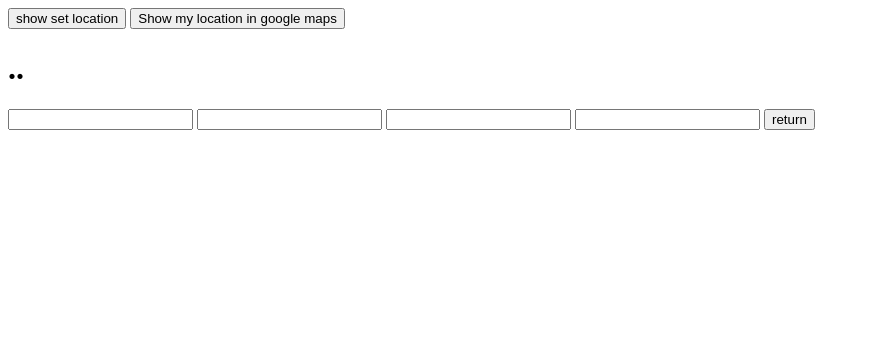
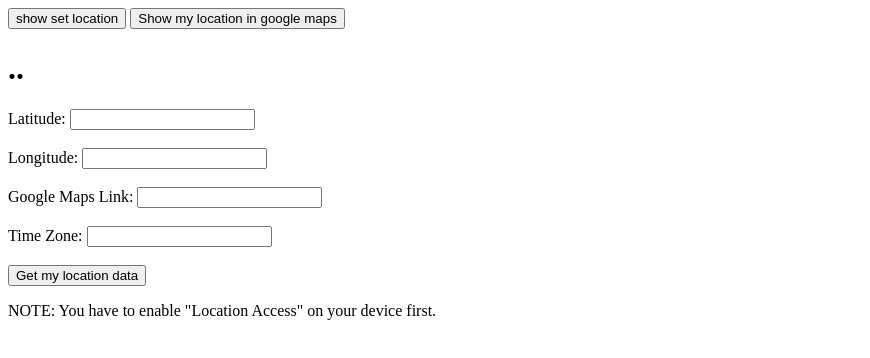
Before and after one commit to iSalma/Show-current-location-on-maps-button-Website-Template, a plain HTML site: page index.html in a window 1280 px wide. Shown: the whole page, without its empty margins (0-870 px from the left). Drawn offline with Linux system fonts and the light colour scheme.

Commit message:
Update index.html

```diff
--- a/index.html
+++ b/index.html
@@ -15,11 +15,30 @@
 
 
 
-    <input id="text1" type="text" value="">
-    <input id="text2" type="text" value="">
-    <input id="text3"  type="text" value="">
-    <input id="text4" type="text" value="">
-    <button onclick="returnLocation()">return</button>
+    <label>Latitude:</label>
+    <input id="lat" type="text">
+    <br>
+    <br>
+
+    <label>Longitude:</label>
+    <input id="lng" type="text">
+    <br>
+    <br>
+
+    <label>Google Maps Link:</label>
+    <input id="mapLink" type="text">
+    <br>
+    <br>
+
+    <label>Time Zone:</label>
+    <input id="timeZone" type="text">
+    <br>
+    <br>
+
+    <!-- زر ارجاع البياتات و تعبئة الحقول -->
+    <button onclick="getLocationData()">Get my location data</button>
+
+    <p> NOTE: You have to enable "Location Access" on your device first.</p>
 
     <script src="app.js"></script>
 
```
